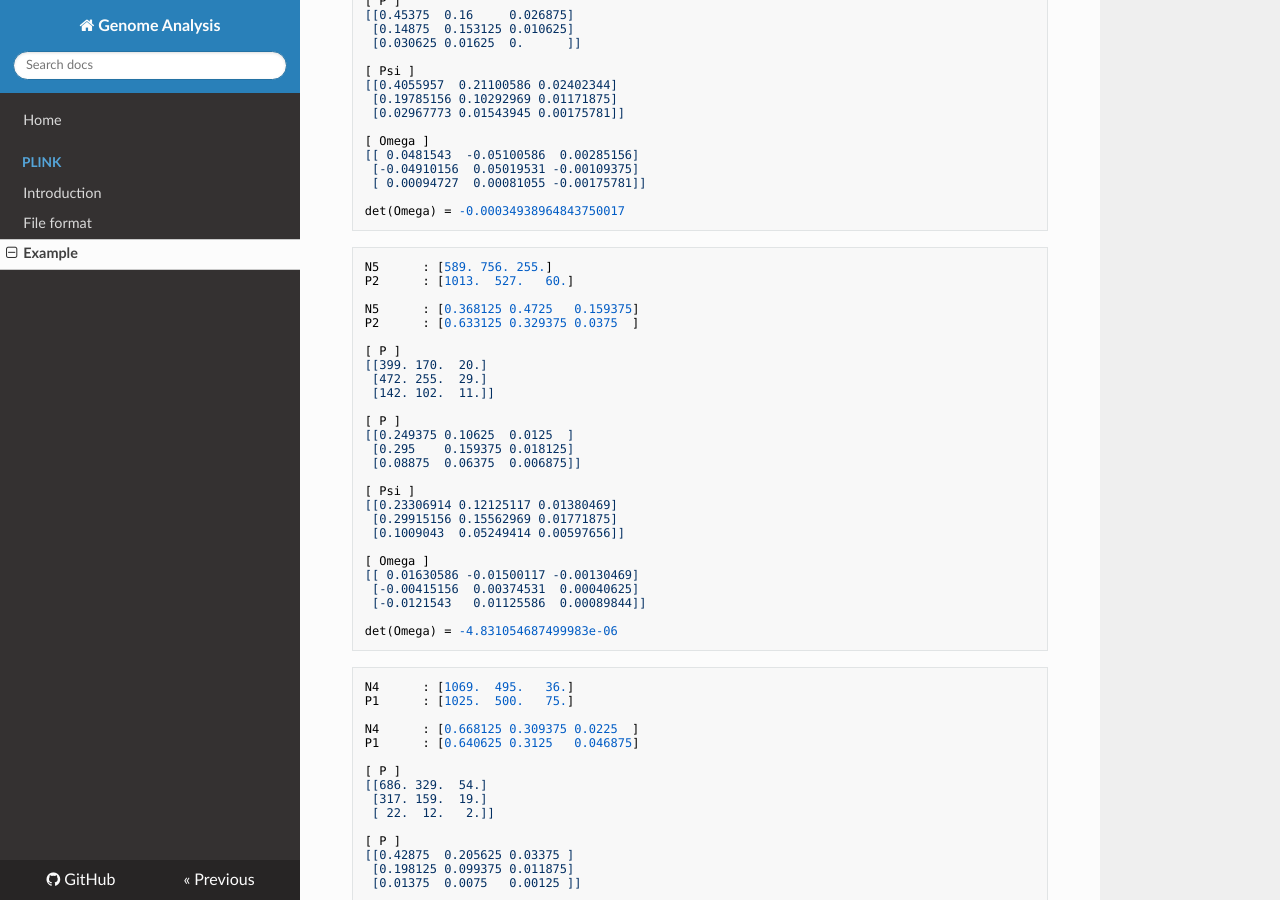
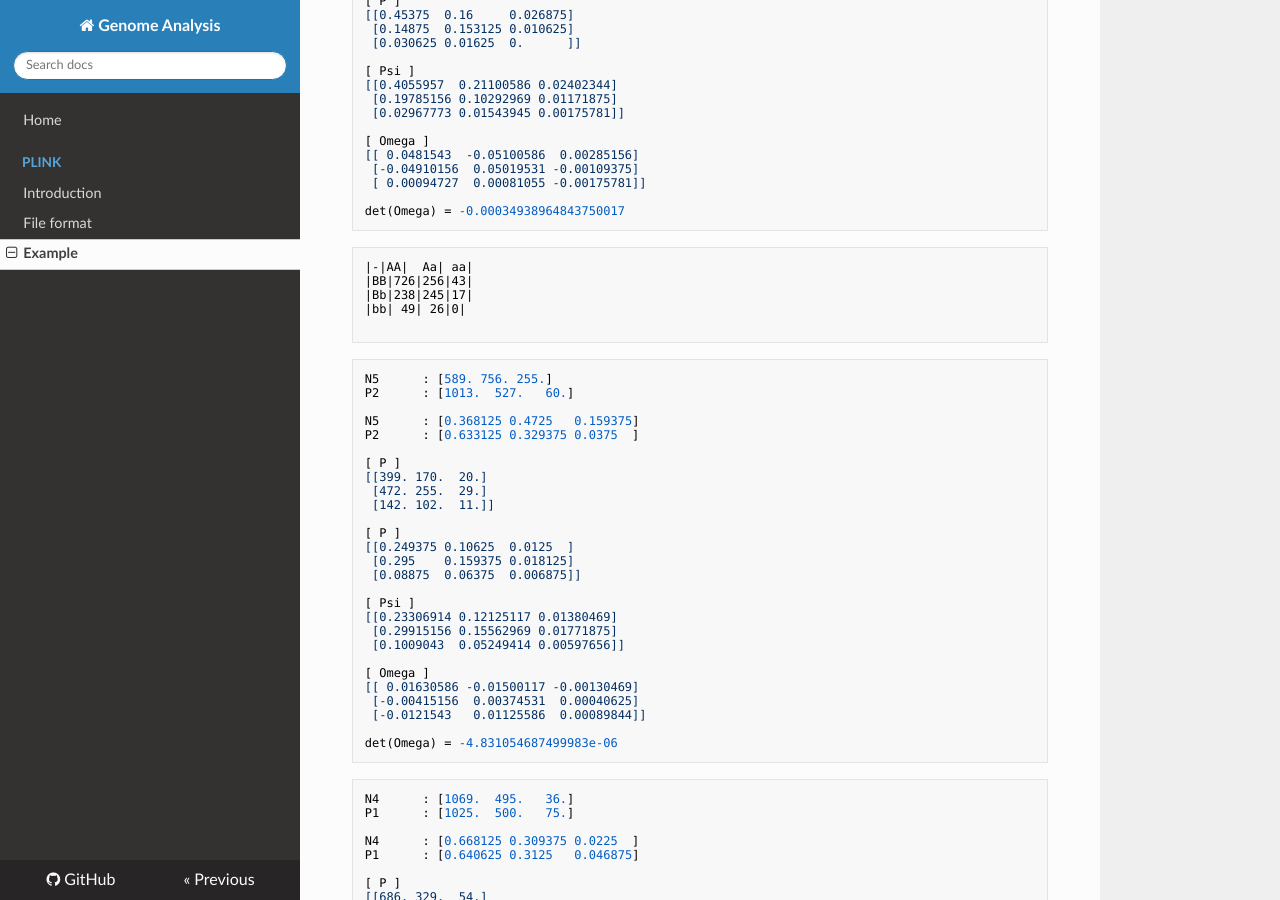
Before and after one commit to WonyoungCho/plink, an MkDocs documentation site: the page built from docs/plink_ex.md, in a window 1280 px wide and 900 px high, scrolled down 3850 px. Built offline with MkDocs 1.6.1, drawn with Linux system fonts in a browser that asks for light colours; nearby versions of some CDN libraries; old or Windows-style settings are respelled for this version of MkDocs.

Commit message:
Update plink_ex.md

````diff
--- a/docs/plink_ex.md
+++ b/docs/plink_ex.md
@@ -276,6 +276,13 @@ P2    : [0.633125 0.329375 0.0375  ]
 det(Omega) = -0.00034938964843750017
 ```
 ```
+|-|AA|	Aa|	aa|
+|BB|726|256|43|
+|Bb|238|245|17|
+|bb| 49| 26|0|
+
+```
+```
 N5      : [589. 756. 255.]
 P2      : [1013.  527.   60.]
 
````
